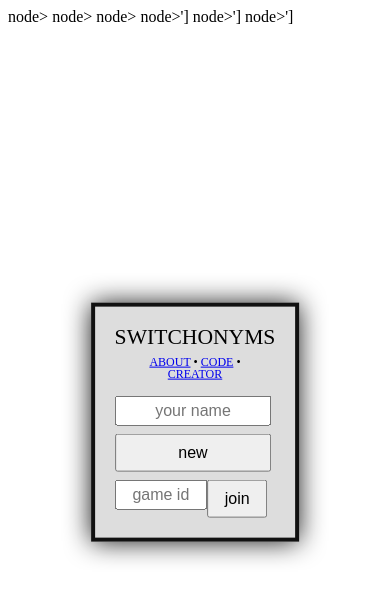
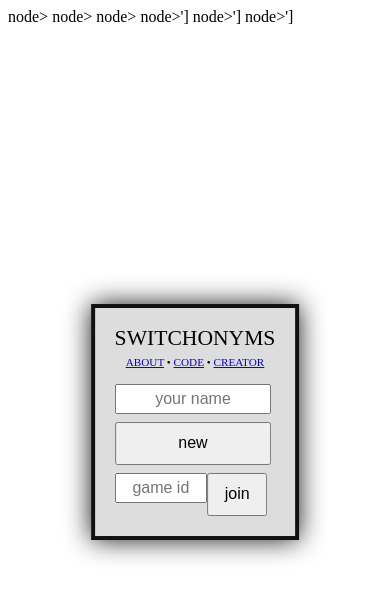
Before and after one commit to jamesbmayr/Switchonyms, a website: page home/index.html in a window 390 px wide. Drawn offline with Linux system fonts and the light colour scheme; files that its build step writes are made by us from their sources; files whose address does not match are found by name.

Commit message:
more mobile styling fixes

```diff
--- a/home/stylesheet.css
+++ b/home/stylesheet.css
@@ -1,10 +1,10 @@
 /*** page ***/
+	html, body {
+		width: 100%;
+		height: 100%;
+	}
+
 	/* container */
-		html {
-			width: 100%;
-			height: 100%;
-		}
-
 		#container {
 			position: absolute;
 			height: auto;
@@ -46,7 +46,7 @@
 			margin: 5% 5% 10% 5%;
 			text-align: center;
 			line-height: 1;
-			font-size: 75%;
+			font-size: 70%;
 			text-transform: uppercase;
 		}
 
@@ -71,7 +71,7 @@
 
 		@-moz-document url-prefix() {
 			#createName, #gameCode {
-				padding: 9px 4px 9px 4px;
+				padding: 11px 4px 12px 4px;
 			}
 		}
 
@@ -83,7 +83,7 @@
 			text-align: center;
 			line-height: 1;
 			font-size: 100%;
-			padding: 9px;
+			padding: 11px 4px 12px 4px;
 			margin: 5% 0% 5% 0%;
 		}
 
@@ -93,5 +93,5 @@
 			text-align: center;
 			line-height: 1;
 			font-size: 100%;
-			padding: 9px;
+			padding: 11px 4px 12px 4px;
 		}
```
